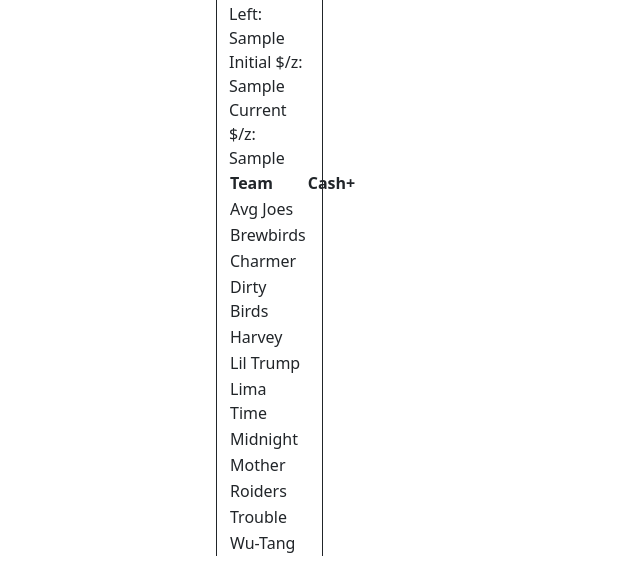
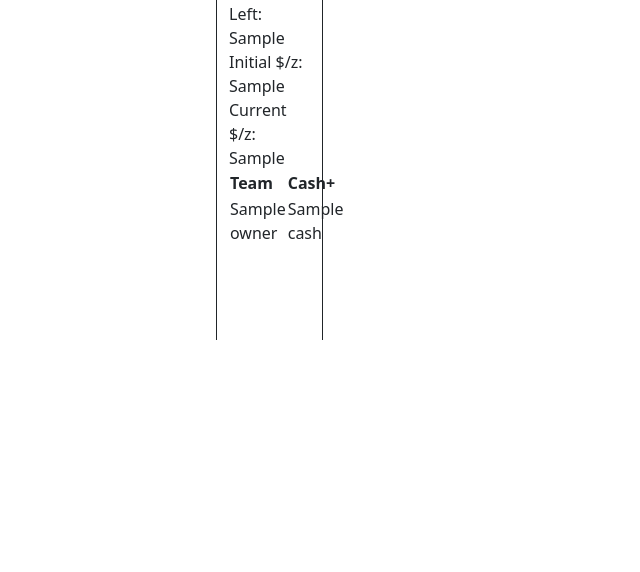
Before and after one commit to haueter19/baseball, a Python web app: template templates/draft.html in a window 1280 px wide; the page is wider, and only the part inside the window is pictured. Shown: the part 636-1208 px from the top of that part, without its empty margins (0-640 px from the left). After the commit the page ends 976 px from the top of that part, so only its background shows below. Run offline with Jinja, Linux system fonts and the light colour scheme; the template is opened without the code that fills it: most values are stand-ins (such as "Sample title", 1, 10 or a date in 2020); some libraries are stand-ins or nearby versions.

Commit message:
make meter work better

```diff
--- a/static/js_functions.js
+++ b/static/js_functions.js
@@ -136,23 +136,12 @@ $.fn.create_radar_chart = function(selected){
 
 function bid_amounts(val){
     let v = $("#player_select").val();
-    console.log(v, val);
+    //console.log(v, val);
     for (key in owners){
         let bid = val*owners[key]["Cash"];
-        console.log(bid.toFixed(1));
+        let o = owners[key]['Owner'].replace(' ','_');
+        let id = $("#"+o+"_meter").text(bid.toFixed(0));
     }
-    $("#joes_meter").text(bid.toFixed(1));
-    $("#brewbirds_meter").text(bid.toFixed(1));
-    $("#charmer_meter").text(bid.toFixed(1));
-    $("#dirtybirds_meter").text(bid.toFixed(1));
-    $("#harvey_meter").text(bid.toFixed(1));
-    $("#lilt_meter").text(bid.toFixed(1));
-    $("#lima_meter").text(bid.toFixed(1));
-    $("#midnight_meter").text(bid.toFixed(1));
-    $("#mother_meter").text(bid.toFixed(1));
-    $("#roiders_meter").text(bid.toFixed(1));
-    $("#trouble_meter").text(bid.toFixed(1));
-    $("#wutang_meter").text(bid.toFixed(1));
 }
 
 $(document).ready(function(){
@@ -242,6 +231,7 @@ $(document).ready(function(){
                 $(this).create_radar_chart(tr_id);
                 return tr_id;
             }
+        bid_amounts(-1);
         });
     });
 
@@ -249,10 +239,12 @@ $(document).ready(function(){
         var txt = data.points[0].text.split("<br>")
         $("#player_select").val(txt[1].substring(4));
         $.fn.create_radar_chart(txt[1].substring(4));
+        bid_amounts(-1);
     });
     document.getElementById("tiers_chart").on('plotly_click', function(data){
         var txt = data.points[0].text.split("<br>")
         $("#player_select").val(txt[1].substring(4));
         $.fn.create_radar_chart(txt[1].substring(4));
+        bid_amounts(-1);
     });
 })
--- a/templates/draft.html
+++ b/templates/draft.html
@@ -182,54 +182,12 @@
                         <th>Team</th>
                         <th>Cash+</th>
                     </tr>
+                    {% for i, row in owners_df.iterrows() %}
                     <tr>
-                        <td>Avg Joes</td>
-                        <td id="joes_meter"></td>
+                        <td>{{ row['Owner'] }}</td>
+                        <td id="{{ row['Owner']|replace(' ','_') }}_meter">{{ row['Cash'] }}</td>
                     </tr>
-                    <tr>
-                        <td>Brewbirds</td>
-                        <td id="brewbirds_meter"></td>
-                    </tr>
-                    <tr>
-                        <td>Charmer</td>
-                        <td id="charmer_meter"></td>
-                    </tr>
-                    <tr>
-                        <td>Dirty Birds</td>
-                        <td id="dirtybirds_meter"></td>
-                    </tr>
-                    <tr>
-                        <td>Harvey</td>
-                        <td id="harvey_meter"></td>
-                    </tr>
-                    <tr>
-                        <td>Lil Trump</td>
-                        <td id="lilt_meter"></td>
-                    </tr>
-                    <tr>
-                        <td>Lima Time</td>
-                        <td id="lima_meter"></td>
-                    </tr>
-                    <tr>
-                        <td>Midnight</td>
-                        <td id="midnight_meter"></td>
-                    </tr>
-                    <tr>
-                        <td>Mother</td>
-                        <td id="mother_meter"></td>
-                    </tr>
-                    <tr>
-                        <td>Roiders</td>
-                        <td id="roiders_meter"></td>
-                    </tr>
-                    <tr>
-                        <td>Trouble</td>
-                        <td id="trouble_meter"></td>
-                    </tr>
-                    <tr>
-                        <td>Wu-Tang</td>
-                        <td id="wutang_meter"></td>
-                    </tr>
+                    {% endfor %}
                 </table>
             </div>
             <div class="col-md-9 border-start border-dark">
```
